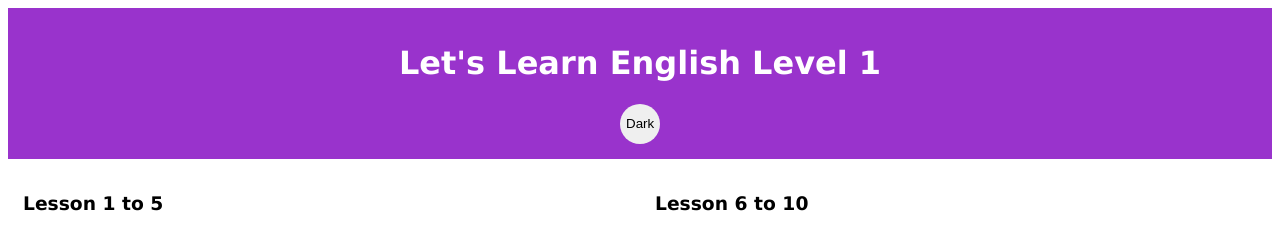
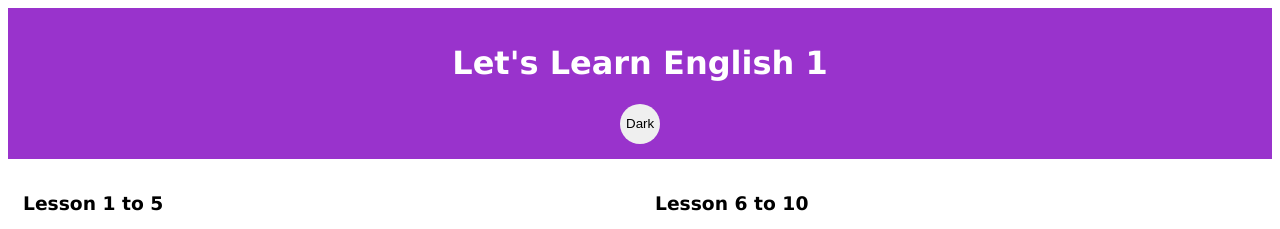
Before and after one commit to tiengs/cahoan.github.io, a plain HTML site: page index.html in a window 1280 px wide. Shown: the top 229 px of the page. Drawn offline with Linux system fonts and the light colour scheme.

Commit message:
Update index.html

```diff
--- a/index.html
+++ b/index.html
@@ -79,7 +79,7 @@
 <body>
 
 <div class="header">
-    <h1>Let's Learn English Level 1</h1>
+    <h1>Let's Learn English 1</h1>
     <button class="btn">Dark</button>
 </div>
 
```
